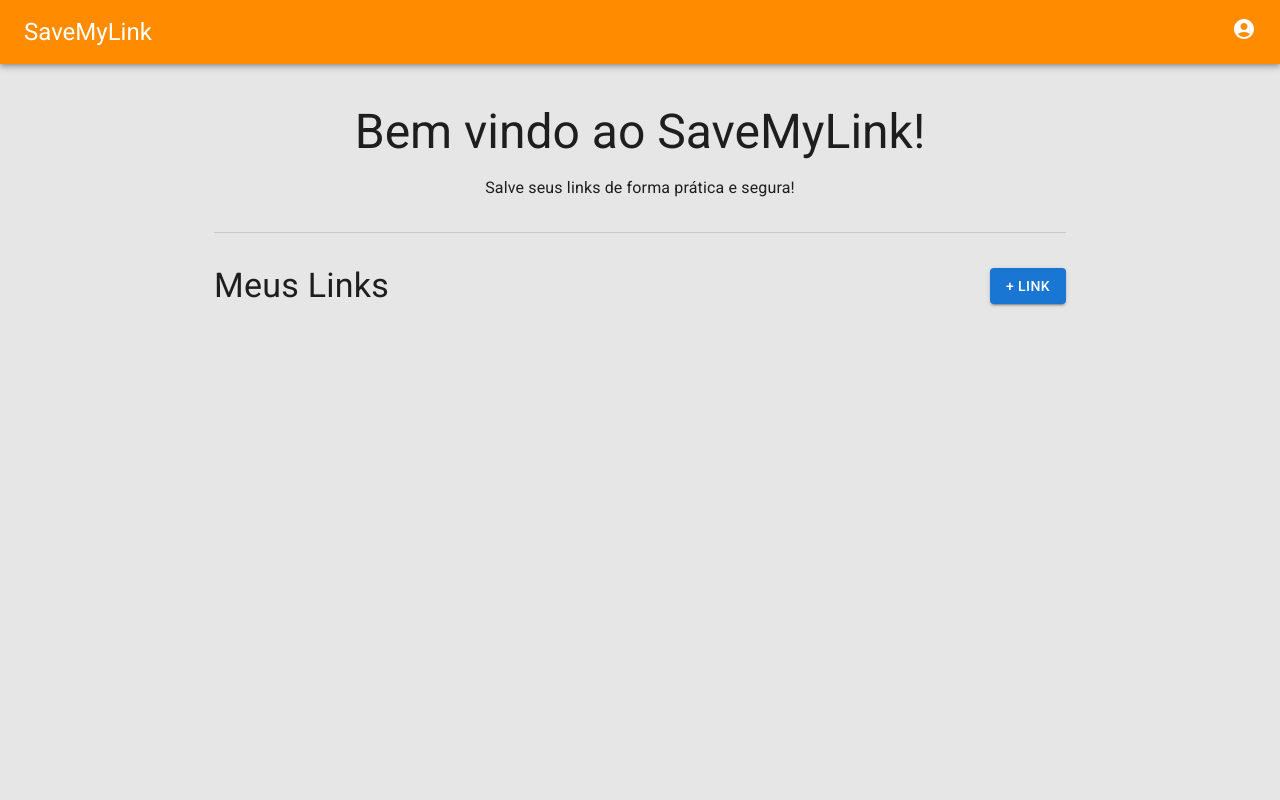
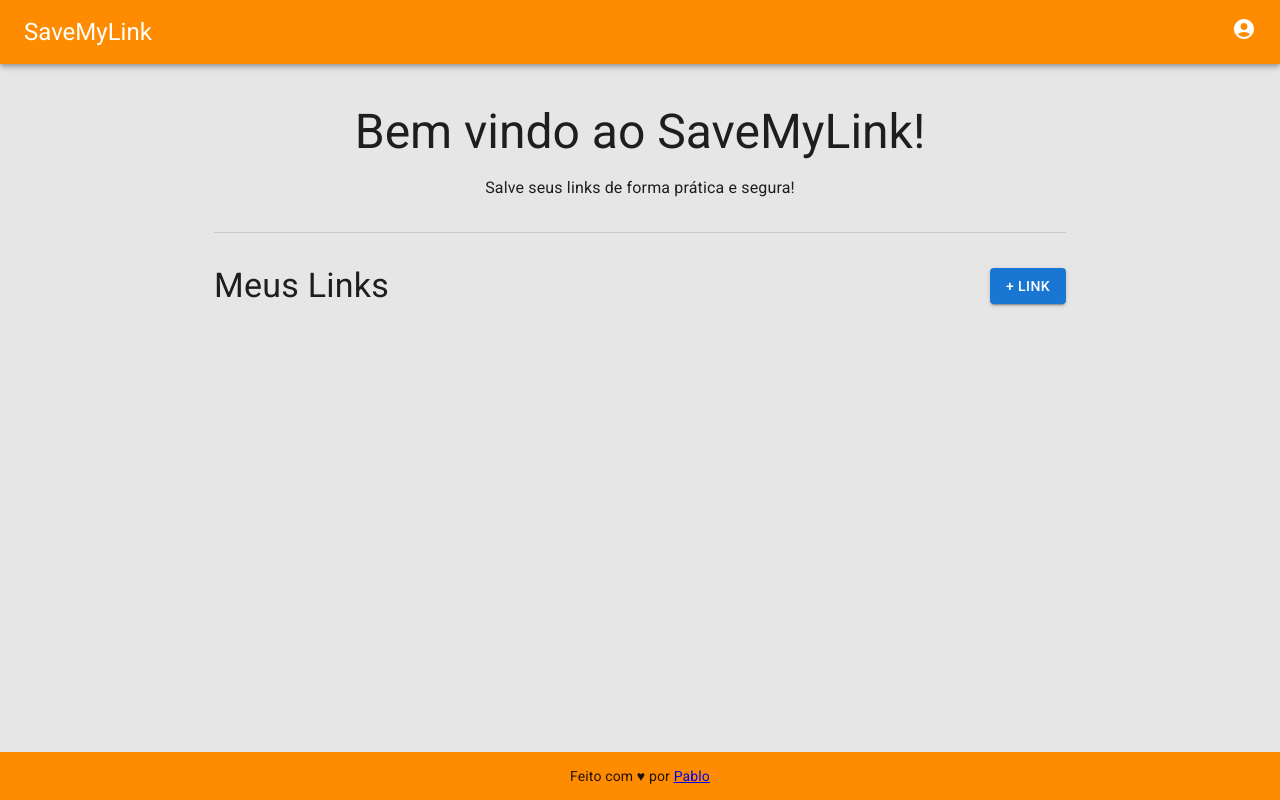
Before and after one commit to pablohcs7/SaveMyLink, a React (Vite) app in the folder web/: page / in a window 1280 px wide. Built offline with nearby package versions, Linux system fonts and the light colour scheme; no server answers.

Commit message:
footer pronto

```diff
--- a/web/src/App.tsx
+++ b/web/src/App.tsx
@@ -39,9 +39,16 @@ export const App = () => {
   return (
     <>
       <Box
-        sx={{ backgroundColor: '#e6e6e6', minHeight: '100vh', width: '100%' }}
+        sx={{
+          backgroundColor: '#e6e6e6',
+          minHeight: '100vh',
+          width: '100%',
+          display: 'flex',
+          flexDirection: 'column'
+        }}
       >
         {/* HEADER */}
+        <Box>
           <Box sx={{ flexGrow: 1, mb: '2.5rem' }}>
             <AppBar position="static" sx={{ backgroundColor: 'darkorange' }}>
               <Toolbar>
@@ -54,9 +61,10 @@ export const App = () => {
               </Toolbar>
             </AppBar>
           </Box>
+        </Box>
 
         {/* CONTENT */}
-        <Container maxWidth="md">
+        <Container maxWidth="md" sx={{ flex: '1 0 auto', mb: '2rem' }}>
           <Box
             sx={{
               display: 'flex',
@@ -88,11 +96,35 @@ export const App = () => {
               <Typography variant="h4">Meus Links</Typography>
               <ModalAdd get={() => getLinks()} />
             </Box>
-            <Box sx={{ display: 'flex', flexDirection: 'column', gap: '1rem' }}>
+            <Box
+              sx={{
+                display: 'flex',
+                flexDirection: 'column-reverse',
+                gap: '1rem'
+              }}
+            >
               <LinksList links={links} get={() => getLinks()} />
             </Box>
           </Box>
         </Container>
+        {/*FOOTER */}
+        <Box
+          sx={{
+            flexShrink: 0,
+            display: 'flex',
+            justifyContent: 'center',
+            height: '3rem',
+            backgroundColor: 'darkorange',
+            alignItems: 'center'
+          }}
+        >
+          <Typography variant="body2">
+            Feito com ♥ por{' '}
+            <a target="_blank" href="https://github.com/pablohcs7">
+              Pablo
+            </a>
+          </Typography>
+        </Box>
       </Box>
     </>
   )
```
Lines whose indentation alone changed are shown as unchanged.
